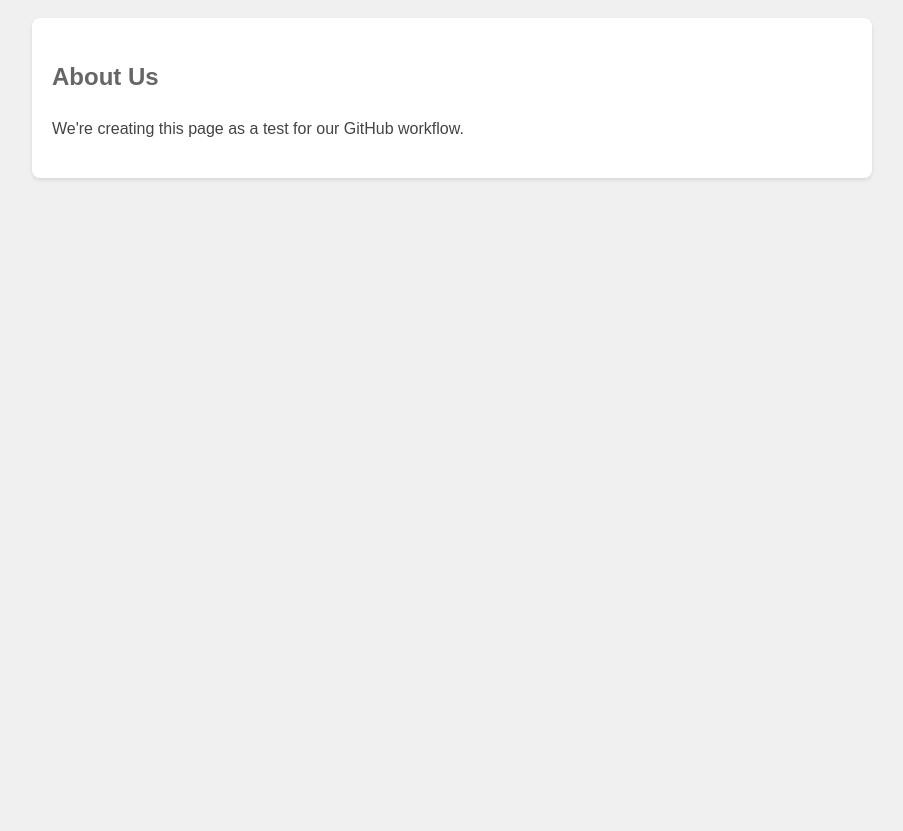
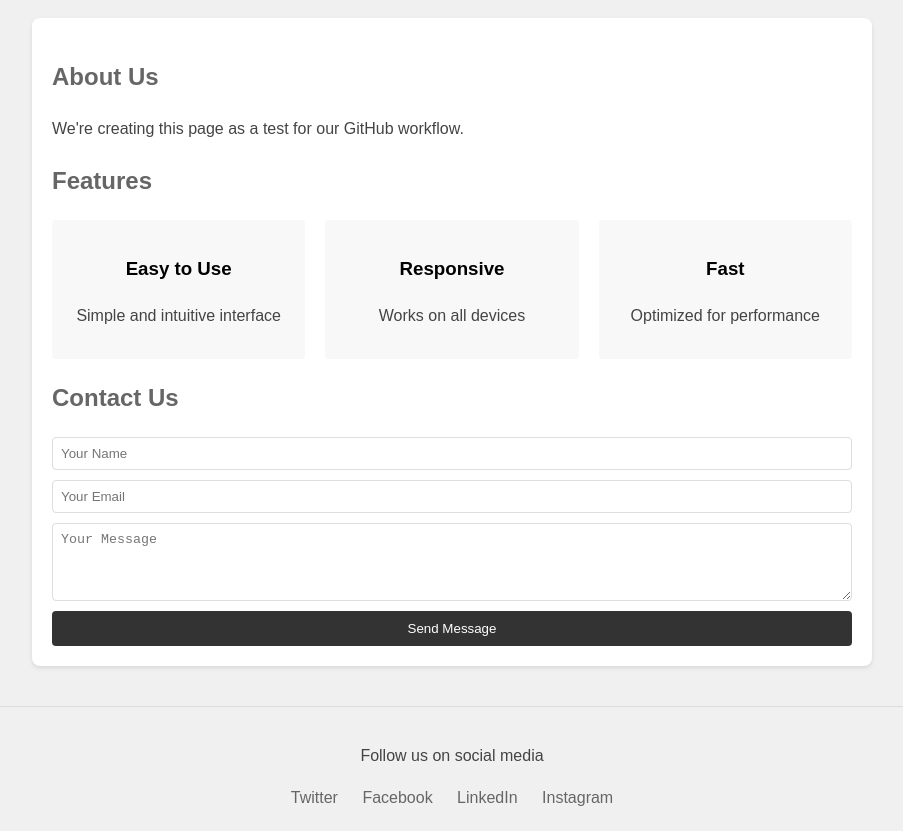
Before and after one commit to AI-Lab-Biola/new-test, a plain HTML site: page index.html in a window 1280 px wide. Shown: the part 108-939 px from the top of the page, without its empty margins (188-1091 px from the left). Before the commit the page ends 800 px from the top, so only its background shows below. Drawn offline with Linux system fonts and the light colour scheme.

Commit message:
Add new content sections

```diff
--- a/index.html
+++ b/index.html
@@ -25,12 +25,60 @@
             padding: 20px;
             border-radius: 8px;
             box-shadow: 0 2px 4px rgba(0,0,0,0.1);
+            margin-bottom: 20px;
         }
         h2 {
             color: #666;
         }
         p {
             color: #444;
+        }
+        .features {
+            display: grid;
+            grid-template-columns: repeat(auto-fit, minmax(200px, 1fr));
+            gap: 20px;
+            margin-top: 20px;
+        }
+        .feature-card {
+            background: #f8f8f8;
+            padding: 15px;
+            border-radius: 4px;
+            text-align: center;
+        }
+        .contact-form {
+            display: grid;
+            gap: 10px;
+            margin-top: 20px;
+        }
+        input, textarea {
+            padding: 8px;
+            border: 1px solid #ddd;
+            border-radius: 4px;
+        }
+        button {
+            background: #333;
+            color: white;
+            padding: 10px;
+            border: none;
+            border-radius: 4px;
+            cursor: pointer;
+        }
+        button:hover {
+            background: #444;
+        }
+        footer {
+            text-align: center;
+            margin-top: 40px;
+            padding-top: 20px;
+            border-top: 1px solid #ddd;
+        }
+        .social-links {
+            margin-top: 10px;
+        }
+        .social-links a {
+            margin: 0 10px;
+            color: #666;
+            text-decoration: none;
         }
     </style>
 </head>
@@ -39,6 +87,40 @@
     <div class="content">
         <h2>About Us</h2>
         <p>We're creating this page as a test for our GitHub workflow.</p>
+
+        <h2>Features</h2>
+        <div class="features">
+            <div class="feature-card">
+                <h3>Easy to Use</h3>
+                <p>Simple and intuitive interface</p>
+            </div>
+            <div class="feature-card">
+                <h3>Responsive</h3>
+                <p>Works on all devices</p>
+            </div>
+            <div class="feature-card">
+                <h3>Fast</h3>
+                <p>Optimized for performance</p>
+            </div>
+        </div>
+
+        <h2>Contact Us</h2>
+        <form class="contact-form">
+            <input type="text" placeholder="Your Name" required>
+            <input type="email" placeholder="Your Email" required>
+            <textarea placeholder="Your Message" rows="4" required></textarea>
+            <button type="submit">Send Message</button>
+        </form>
     </div>
+
+    <footer>
+        <p>Follow us on social media</p>
+        <div class="social-links">
+            <a href="#">Twitter</a>
+            <a href="#">Facebook</a>
+            <a href="#">LinkedIn</a>
+            <a href="#">Instagram</a>
+        </div>
+    </footer>
 </body>
 </html>
```
